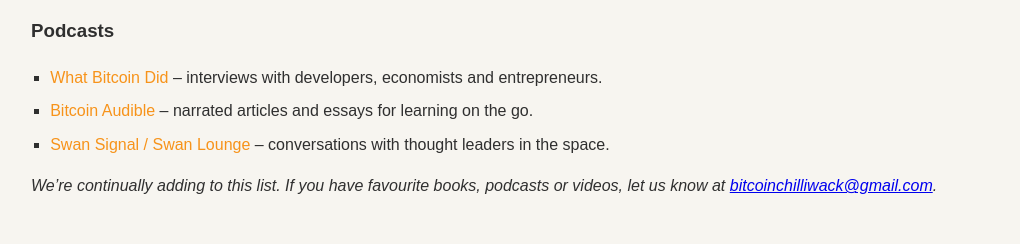
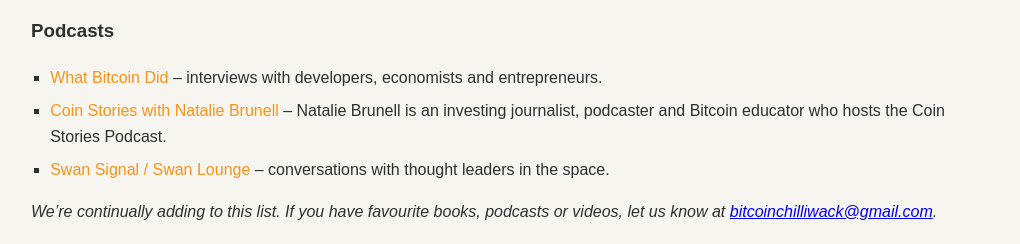
Before and after one commit to bitcoinchilliwack/fraservalleybitcoin, a plain HTML site: page index.html in a window 1280 px wide. Shown: the part 1363-1607 px from the top of the page, without its empty margins (129-1149 px from the left). Drawn offline with Linux system fonts and the light colour scheme.

Commit message:
Update index.html

```diff
--- a/index.html
+++ b/index.html
@@ -47,7 +47,7 @@
       Our full schedule is hosted on Meetup.
     </p>
     <p>
-      <a class="btn" href="https://www.meetup.com/bitcoinprivilege/events/310256695/?eventOrigin=your_events" target="_blank">
+      <a class="btn" href="https://www.meetup.com/fraservalleybitcoin/events/310635457/?utm_medium=referral&utm_campaign=share-btn_savedevents_share_modal&utm_source=link&utm_version=v2" target="_blank">
         View Events on Meetup
       </a>
     </p>
@@ -113,8 +113,8 @@
         – interviews with developers, economists and entrepreneurs.
       </li>
       <li>
-        <a href="https://bitcoinaudible.com/" target="_blank">Bitcoin Audible</a>
-        – narrated articles and essays for learning on the go.
+        <a href="https://www.youtube.com/c/nataliebrunellpodcasts" target="_blank">Coin Stories with Natalie Brunell</a>
+        – Natalie Brunell is an investing journalist, podcaster and Bitcoin educator who hosts the Coin Stories Podcast.
       </li>
       <li>
         <a href="https://www.youtube.com/@swansignal" target="_blank">Swan Signal / Swan Lounge</a>
```
